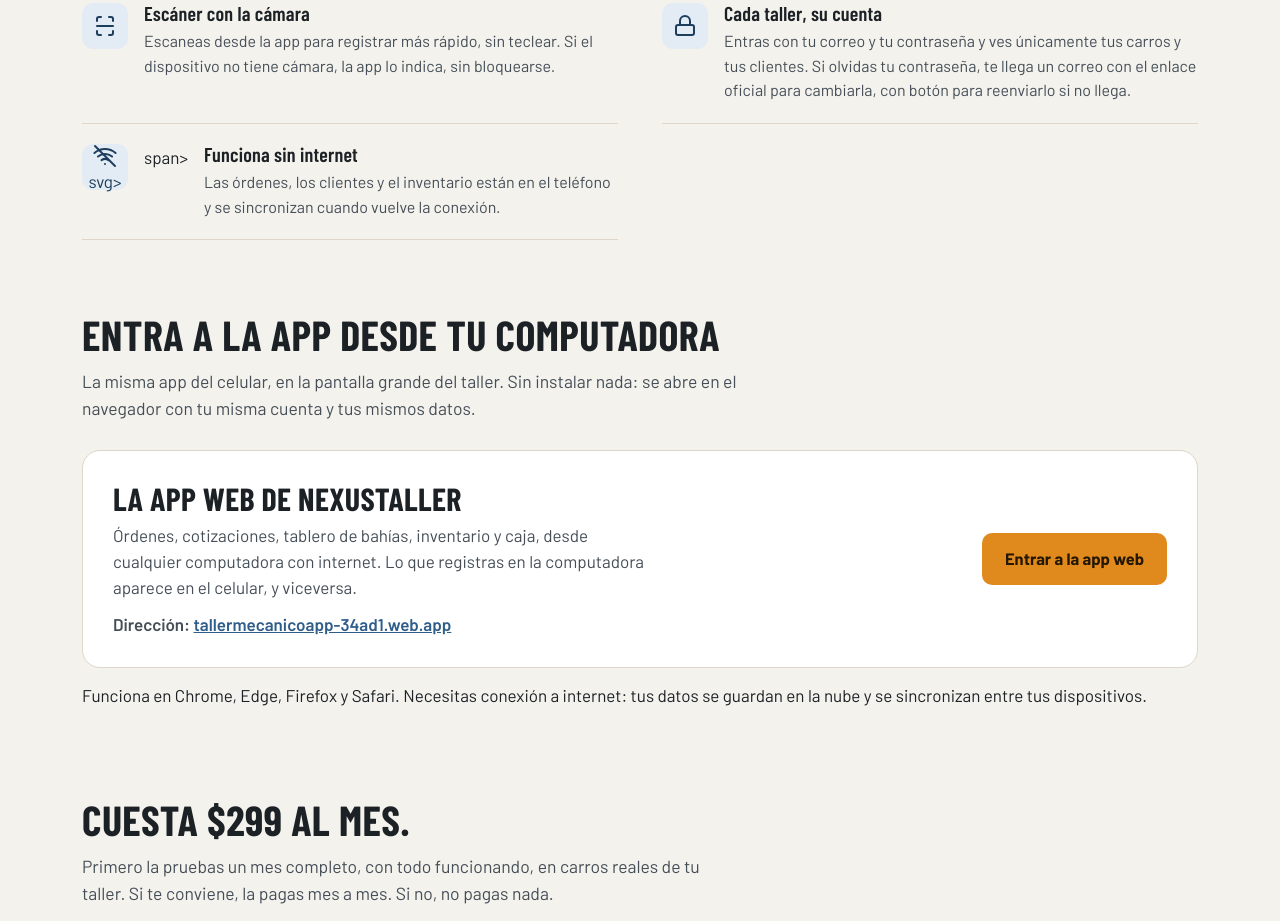
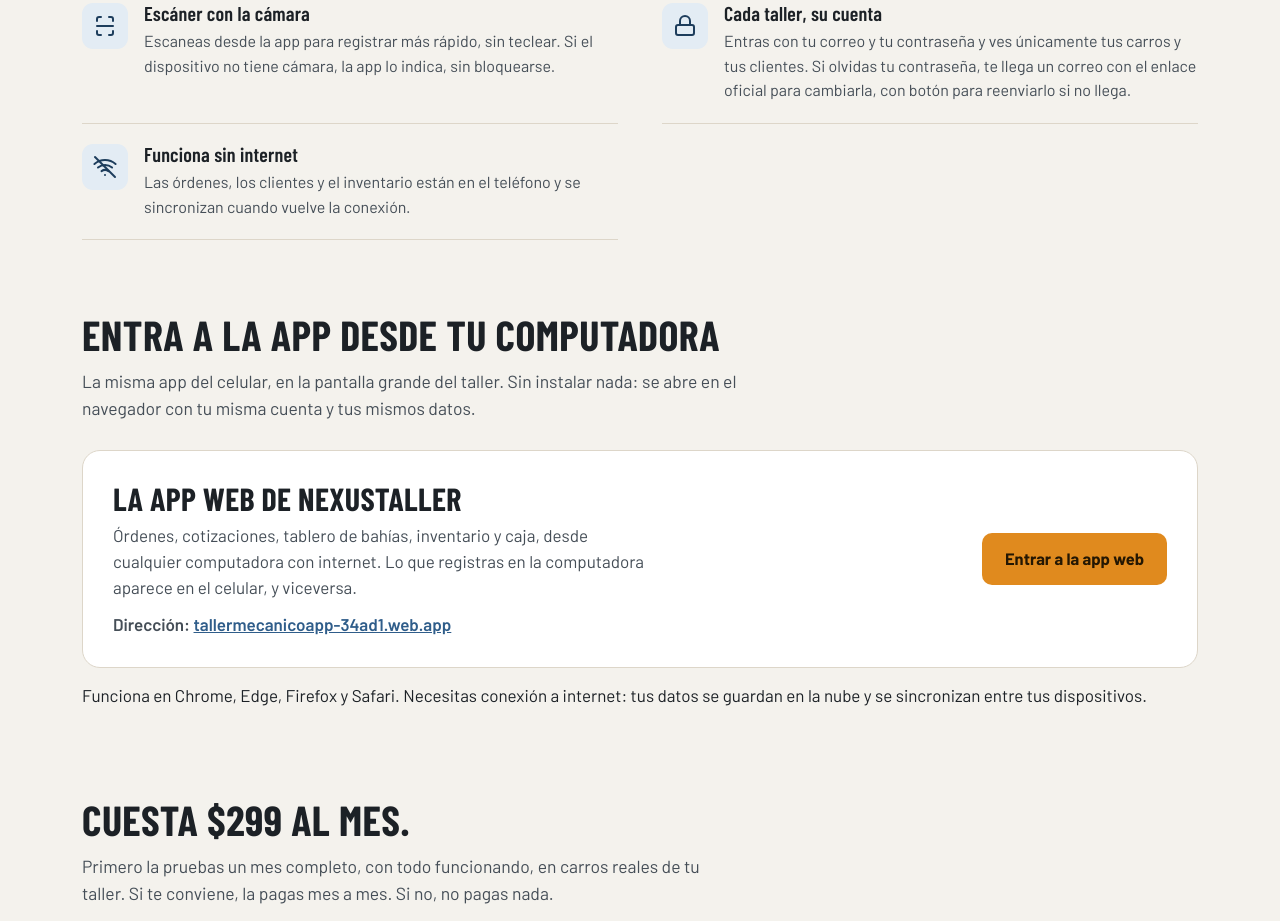
Before and after one commit to gaelandrade58-1/nexustaller-website, a plain HTML site: page index.html in a window 1280 px wide. Shown: the part 1955-2876 px from the top of the page. Drawn offline with nearby package versions, Linux system fonts and the light colour scheme.

Commit message:
Corrige el icono del punto sin internet

```diff
--- a/index.html
+++ b/index.html
@@ -609,7 +609,7 @@
           <div><h3>Cada taller, su cuenta</h3><p>Entras con tu correo y tu contraseña y ves únicamente tus carros y tus clientes. Si olvidas tu contraseña, te llega un correo con el enlace oficial para cambiarla, con botón para reenviarlo si no llega.</p></div>
         </div>
       <div class="feat">
-                <span class="feat-ico" aria-hidden="true"><svg width="24" height="24" viewBox="0 0 24 24" fill="none" stroke="currentColor" stroke-width="2" stroke-linecap="round" stroke-linejoin="round"><path d="M5 12.55a11 11 0 0 1 14.08 0"/><path d="M1.42 9a16 16 0 0 1 21.16 0"/><path d="M8.53 16.11a6 6 0 0 1 6.95 0"/><line x1="12" y1="20" x2="12.01" y2="20"/><line x1="2" y1="2" x2="22" y2="22"/></svg>svg></span>span>
+                <span class="feat-ico" aria-hidden="true"><svg width="24" height="24" viewBox="0 0 24 24" fill="none" stroke="currentColor" stroke-width="2" stroke-linecap="round" stroke-linejoin="round"><path d="M5 12.55a11 11 0 0 1 14.08 0"/><path d="M1.42 9a16 16 0 0 1 21.16 0"/><path d="M8.53 16.11a6 6 0 0 1 6.95 0"/><line x1="12" y1="20" x2="12.01" y2="20"/><line x1="2" y1="2" x2="22" y2="22"/></svg></span>
         <div><h3>Funciona sin internet</h3><p>Las órdenes, los clientes y el inventario están en el teléfono y se sincronizan cuando vuelve la conexión.</p></div>
       </div>
     </div>
```
